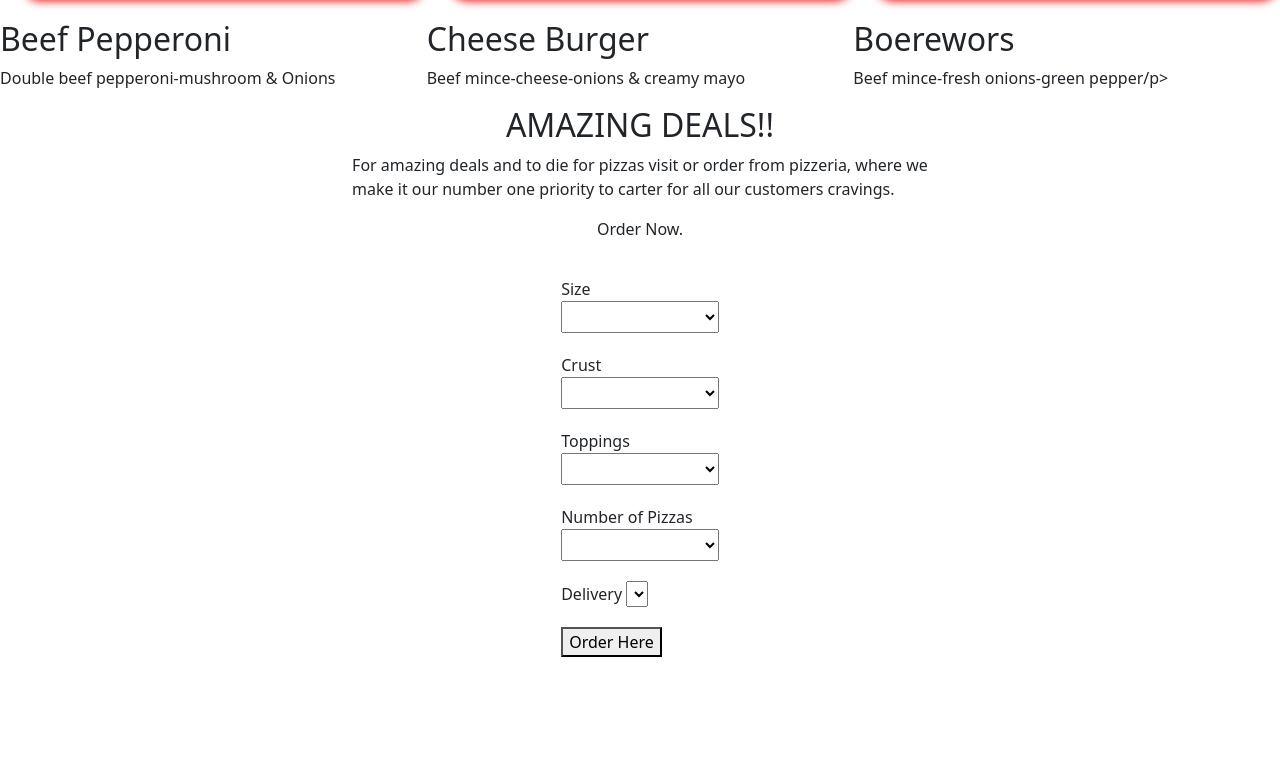
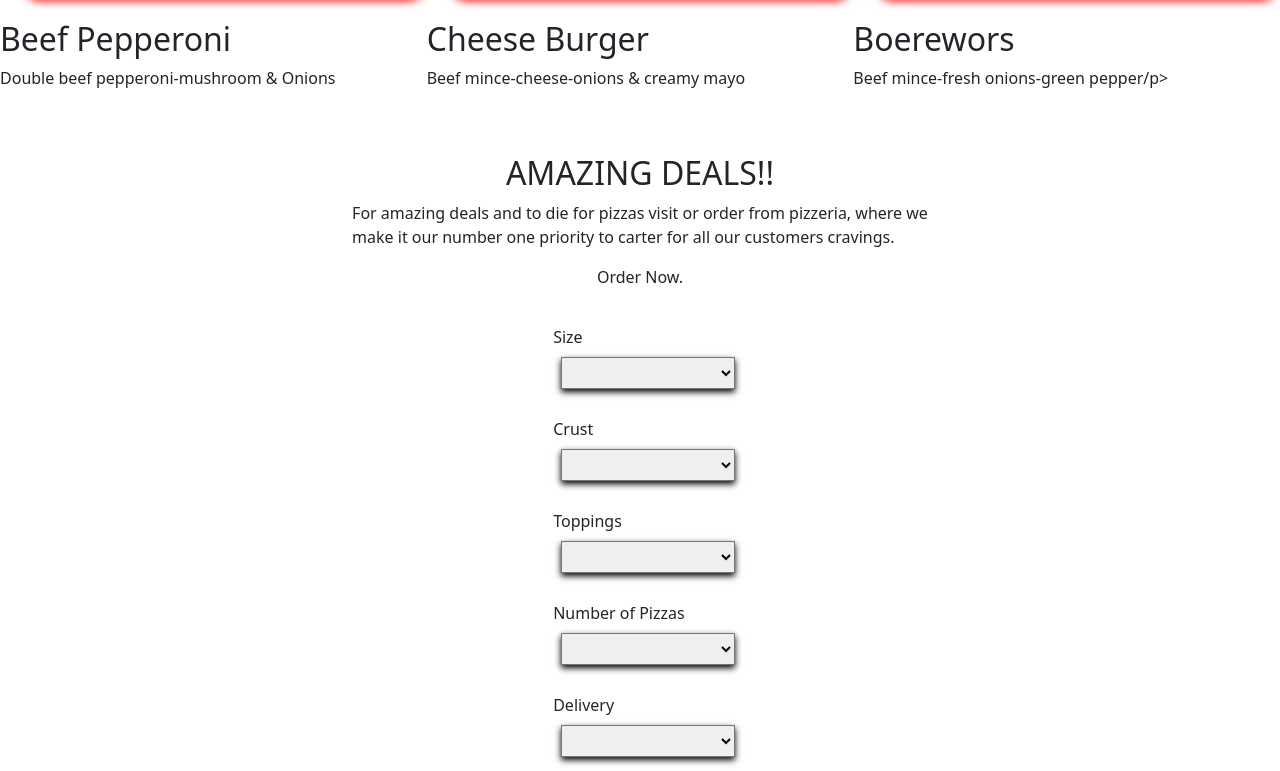
Before and after one commit to HBMakena/week4-ip, a plain HTML site: page index.html in a window 1280 px wide. Shown: the part 2029-2800 px from the top of the page. Drawn offline with nearby package versions, Linux system fonts and the light colour scheme.

Commit message:
changed padding

```diff
--- a/css/style.css
+++ b/css/style.css
@@ -172,6 +172,7 @@ ul li a:hover{
     justify-content: center;
     align-items: center;
     flex-direction: column;
+    padding-top: 3rem;
 }
 form span{
     display: block;
@@ -180,17 +181,31 @@ form span{
 #size{
     width: 100%;
     height: 2rem;
+    margin: .5rem;
+    box-shadow: 0 .2rem .4rem black;
 
 }
 #crust{
     width: 100%;
     height: 2rem;
+    margin: .5rem;
+    box-shadow: 0 .2rem .4rem black;
 }
 #toppings{
     width: 100%;
     height: 2rem;
+    margin: .5rem;
+    box-shadow: 0 .2rem .4rem black;
 }
 #number{
     width: 100%;
     height: 2rem;
+    margin: .5rem;
+    box-shadow: 0 .2rem .4rem black;
 }
+#delivery{
+    width: 100%;
+    height: 2rem;
+    margin: .5rem;
+    box-shadow: 0 .2rem .4rem black;
+}
```
